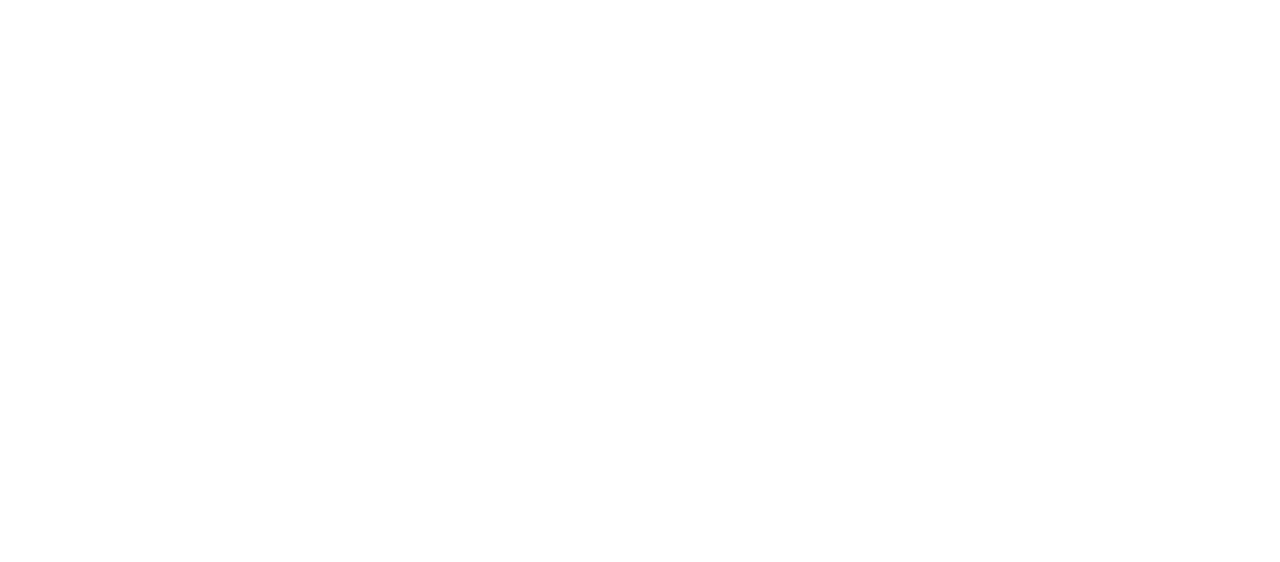
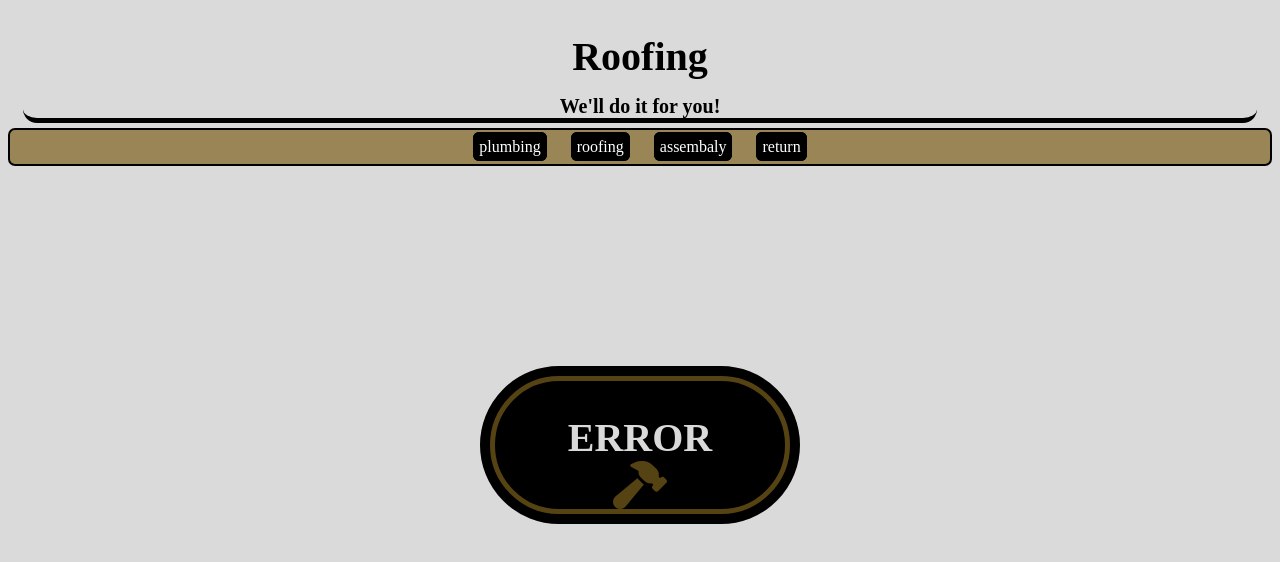
Before and after one commit to messiah-porter/HandyRandy-project, a plain HTML site: page roofing.html in a window 1280 px wide. Drawn offline with Linux system fonts and the light colour scheme; a web font is replaced by a local one.

Commit message:
added simple html and styles to other pages, project should be done

```diff
--- a/as.css
+++ b/as.css
@@ -0,0 +1,164 @@
+@import url('https://fonts.googleapis.com/css2?family=Edu+AU+VIC+WA+NT+Arrows:wght@400..700&display=swap');
+
+
+@import url('https://fonts.googleapis.com/css2?family=Baskervville:ital@0;1&display=swap');
+
+
+/* MAIN */
+
+body {
+  background-color: rgb(219, 218, 218);
+}
+
+h1 {
+    font-family: "baskervville";
+
+    font-weight: 900px;
+
+    font-size: 40px;
+
+    text-align: center;
+
+    margin-bottom: 0px;
+
+}
+
+#pb {
+    text-decoration: none;
+
+    color: white;
+
+    margin-left: 10px;
+
+    margin-right: 10px;
+
+    padding: 1px;
+
+    background-color: black;
+
+    border: 5px solid black;
+
+    border-radius: 6px;
+  }
+
+  #ab {
+    text-decoration: none;
+
+    color: white;
+
+    margin-left: 10px;
+
+    margin-right: 10px;
+
+    padding: 1px;
+
+    background-color: black;
+
+    border: 5px solid black;
+
+    border-radius: 6px;
+  }
+
+  #rb {
+    text-decoration: none;
+
+    color: white;
+
+    margin-left: 10px;
+
+    margin-right: 10px;
+
+    padding: 1px;
+
+    background-color: black;
+
+    border: 5px solid black;
+
+    border-radius: 6px;
+
+
+  }
+
+  #tb {
+    text-decoration: none;
+
+    color: white;
+
+    margin-left: 10px;
+
+    margin-right: 10px;
+
+    padding: 1px;
+
+    background-color: black;
+
+    border: 5px solid black;
+
+    border-radius: 6px;
+  }
+
+  #bar {
+    display: flex;
+
+    position: sticky;
+
+    color: black;
+
+    height: 34px;
+
+    margin-bottom: 15px;
+
+    border: 2px solid black;
+
+    border-radius: 7px;
+
+    background-color: rgba(124, 97, 28, 0.695);
+
+    justify-content: space-evenly;
+
+    align-items: center;
+
+    top: 0%;
+
+    z-index: 1;
+
+
+  }
+
+  h4 {
+    margin: 15px;
+    margin-bottom: 5px;
+  }
+
+  h4 {
+    font-size: 20px;
+
+    text-align: center;
+    padding-top: 0px;
+
+    border-bottom: 5px solid black;
+    border-radius: 500px;
+
+}
+
+#error {
+    background-color: black;
+    border: 10PX SOLID black;
+    text-align: center;
+    width: 300px;
+    margin: auto;
+    margin-top: 200px;
+    border-radius: 100px;
+}
+
+#message {
+  color: rgb(219, 218, 218);
+    border: 5px solid rgba(124, 97, 28, 0.695);
+    border-radius: 100px;
+}
+
+i {
+  font-size: 48px;
+    margin: 0 5px;
+    color: rgba(124, 97, 28, 0.695);
+}
--- a/assembaly.html
+++ b/assembaly.html
@@ -4,15 +4,15 @@
     <meta charset="UTF-8">
     <meta name="viewport" content="width=device-width, initial-scale=1.0">
     <meta name="description" content="HandyRandy">
-    <!-- <link rel="stylesheet" href="style.css"> -->
+    <link rel="stylesheet" href="as.css">
     <script src="https://kit.fontawesome.com/0cde4108cc.js" crossorigin="anonymous"></script>
     <title>Handy Randy</title>
 </head>
 <body>
     <section id="main">
     <div id="Top">
-    <H1>Handy Randys Handymen</H1>
-    <h4>The best handymen out there!</h4>
+    <H1>Assembaly</H1>
+    <h4>We'll do it for you!</h4>
     </div>
     </section>
 
@@ -24,3 +24,10 @@
         <a href="index.html" id="tb">return</a>
         </div>
     </section>
+
+    <section id="error">
+        <div id="message">
+            <h1>ERROR</h1>
+            <i class="fa-solid fa-hammer"></i>
+        </div>
+    </section>
--- a/pl.css
+++ b/pl.css
@@ -0,0 +1,164 @@
+@import url('https://fonts.googleapis.com/css2?family=Edu+AU+VIC+WA+NT+Arrows:wght@400..700&display=swap');
+
+
+@import url('https://fonts.googleapis.com/css2?family=Baskervville:ital@0;1&display=swap');
+
+
+/* MAIN */
+
+body {
+  background-color: rgb(219, 218, 218);
+}
+
+h1 {
+    font-family: "baskervville";
+
+    font-weight: 900px;
+
+    font-size: 40px;
+
+    text-align: center;
+
+    margin-bottom: 0px;
+
+}
+
+#pb {
+    text-decoration: none;
+
+    color: white;
+
+    margin-left: 10px;
+
+    margin-right: 10px;
+
+    padding: 1px;
+
+    background-color: black;
+
+    border: 5px solid black;
+
+    border-radius: 6px;
+  }
+
+  #ab {
+    text-decoration: none;
+
+    color: white;
+
+    margin-left: 10px;
+
+    margin-right: 10px;
+
+    padding: 1px;
+
+    background-color: black;
+
+    border: 5px solid black;
+
+    border-radius: 6px;
+  }
+
+  #rb {
+    text-decoration: none;
+
+    color: white;
+
+    margin-left: 10px;
+
+    margin-right: 10px;
+
+    padding: 1px;
+
+    background-color: black;
+
+    border: 5px solid black;
+
+    border-radius: 6px;
+
+
+  }
+
+  #tb {
+    text-decoration: none;
+
+    color: white;
+
+    margin-left: 10px;
+
+    margin-right: 10px;
+
+    padding: 1px;
+
+    background-color: black;
+
+    border: 5px solid black;
+
+    border-radius: 6px;
+  }
+
+  #bar {
+    display: flex;
+
+    position: sticky;
+
+    color: black;
+
+    height: 34px;
+
+    margin-bottom: 15px;
+
+    border: 2px solid black;
+
+    border-radius: 7px;
+
+    background-color: rgba(124, 97, 28, 0.695);
+
+    justify-content: space-evenly;
+
+    align-items: center;
+
+    top: 0%;
+
+    z-index: 1;
+
+
+  }
+
+  h4 {
+    margin: 15px;
+    margin-bottom: 5px;
+  }
+
+  h4 {
+    font-size: 20px;
+
+    text-align: center;
+    padding-top: 0px;
+
+    border-bottom: 5px solid black;
+    border-radius: 500px;
+
+}
+
+#error {
+    background-color: black;
+    border: 10PX SOLID black;
+    text-align: center;
+    width: 300px;
+    margin: auto;
+    margin-top: 200px;
+    border-radius: 100px;
+}
+
+#message {
+  color: rgb(219, 218, 218);
+    border: 5px solid rgba(124, 97, 28, 0.695);
+    border-radius: 100px;
+}
+
+i {
+  font-size: 48px;
+    margin: 0 5px;
+    color: rgba(124, 97, 28, 0.695);
+}
--- a/ro.css
+++ b/ro.css
@@ -0,0 +1,164 @@
+@import url('https://fonts.googleapis.com/css2?family=Edu+AU+VIC+WA+NT+Arrows:wght@400..700&display=swap');
+
+
+@import url('https://fonts.googleapis.com/css2?family=Baskervville:ital@0;1&display=swap');
+
+
+/* MAIN */
+
+body {
+  background-color: rgb(219, 218, 218);
+}
+
+h1 {
+    font-family: "baskervville";
+
+    font-weight: 900px;
+
+    font-size: 40px;
+
+    text-align: center;
+
+    margin-bottom: 0px;
+
+}
+
+#pb {
+    text-decoration: none;
+
+    color: white;
+
+    margin-left: 10px;
+
+    margin-right: 10px;
+
+    padding: 1px;
+
+    background-color: black;
+
+    border: 5px solid black;
+
+    border-radius: 6px;
+  }
+
+  #ab {
+    text-decoration: none;
+
+    color: white;
+
+    margin-left: 10px;
+
+    margin-right: 10px;
+
+    padding: 1px;
+
+    background-color: black;
+
+    border: 5px solid black;
+
+    border-radius: 6px;
+  }
+
+  #rb {
+    text-decoration: none;
+
+    color: white;
+
+    margin-left: 10px;
+
+    margin-right: 10px;
+
+    padding: 1px;
+
+    background-color: black;
+
+    border: 5px solid black;
+
+    border-radius: 6px;
+
+
+  }
+
+  #tb {
+    text-decoration: none;
+
+    color: white;
+
+    margin-left: 10px;
+
+    margin-right: 10px;
+
+    padding: 1px;
+
+    background-color: black;
+
+    border: 5px solid black;
+
+    border-radius: 6px;
+  }
+
+  #bar {
+    display: flex;
+
+    position: sticky;
+
+    color: black;
+
+    height: 34px;
+
+    margin-bottom: 15px;
+
+    border: 2px solid black;
+
+    border-radius: 7px;
+
+    background-color: rgba(124, 97, 28, 0.695);
+
+    justify-content: space-evenly;
+
+    align-items: center;
+
+    top: 0%;
+
+    z-index: 1;
+
+
+  }
+
+  h4 {
+    margin: 15px;
+    margin-bottom: 5px;
+  }
+
+  h4 {
+    font-size: 20px;
+
+    text-align: center;
+    padding-top: 0px;
+
+    border-bottom: 5px solid black;
+    border-radius: 500px;
+
+}
+
+#error {
+    background-color: black;
+    border: 10PX SOLID black;
+    text-align: center;
+    width: 300px;
+    margin: auto;
+    margin-top: 200px;
+    border-radius: 100px;
+}
+
+#message {
+  color: rgb(219, 218, 218);
+    border: 5px solid rgba(124, 97, 28, 0.695);
+    border-radius: 100px;
+}
+
+i {
+  font-size: 48px;
+    margin: 0 5px;
+    color: rgba(124, 97, 28, 0.695);
+}
--- a/roofing.html
+++ b/roofing.html
@@ -0,0 +1,33 @@
+<!DOCTYPE html>
+<html lang="en">
+<head>
+    <meta charset="UTF-8">
+    <meta name="viewport" content="width=device-width, initial-scale=1.0">
+    <meta name="description" content="HandyRandy">
+    <link rel="stylesheet" href="ro.css">
+    <script src="https://kit.fontawesome.com/0cde4108cc.js" crossorigin="anonymous"></script>
+    <title>Handy Randy</title>
+</head>
+<body>
+    <section id="main">
+    <div id="Top">
+    <H1>Roofing</H1>
+    <h4>We'll do it for you!</h4>
+    </div>
+    </section>
+
+    <section id="bar">
+    <div id="items">
+        <a href="plumbing.html" id="pb">plumbing</a>
+        <a href="roofing.html" id="rb">roofing</a>
+        <a href="assembaly.html" id="ab">assembaly</a>
+        <a href="index.html" id="tb">return</a>
+        </div>
+    </section>
+
+    <section id="error">
+        <div id="message">
+            <h1>ERROR</h1>
+            <i class="fa-solid fa-hammer"></i>
+        </div>
+    </section>
```
Also changed, not shown: plumbing.html (+33 -0 lines).
